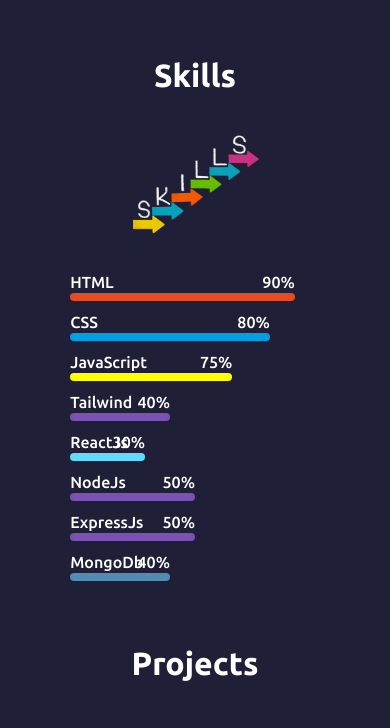
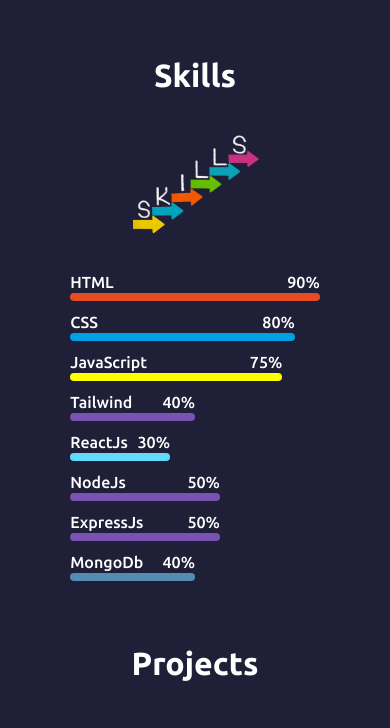
Before and after one commit to arslan123goal/Portfolio, a plain HTML site: page Portfolio/index.html in a window 390 px wide. Shown: the part 971-1699 px from the top of the page. Drawn offline with Linux system fonts and the light colour scheme.

Commit message:
update code of responsiveness

```diff
--- a/Portfolio/responsive.css
+++ b/Portfolio/responsive.css
@@ -129,3 +129,29 @@
 .test-item img {
     width: 50%;
 }
+@media only screen and (max-width: 500px) {
+    .html{
+        width: 100%;
+    }
+    .css{
+        width: 90%;
+    }
+    .js{
+        width: 85%;
+    }
+    .tailwind{
+        width: 50%;
+    }
+    .reactjs{
+        width: 40%;
+    }
+    .nodejs{
+        width: 60%;
+    }
+    .expressjs{
+        width: 60%;
+    }
+    .mongodb{
+        width: 50%;
+    }
+}
```
